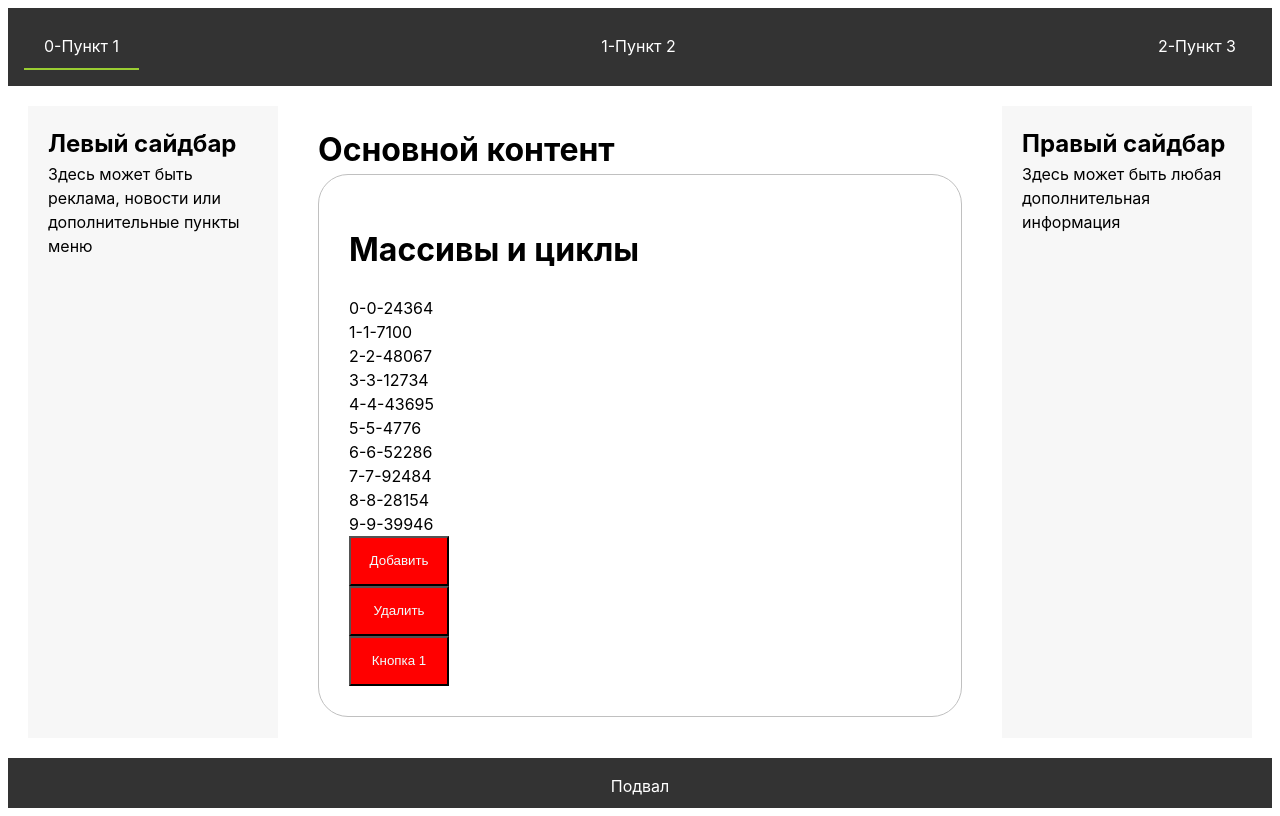
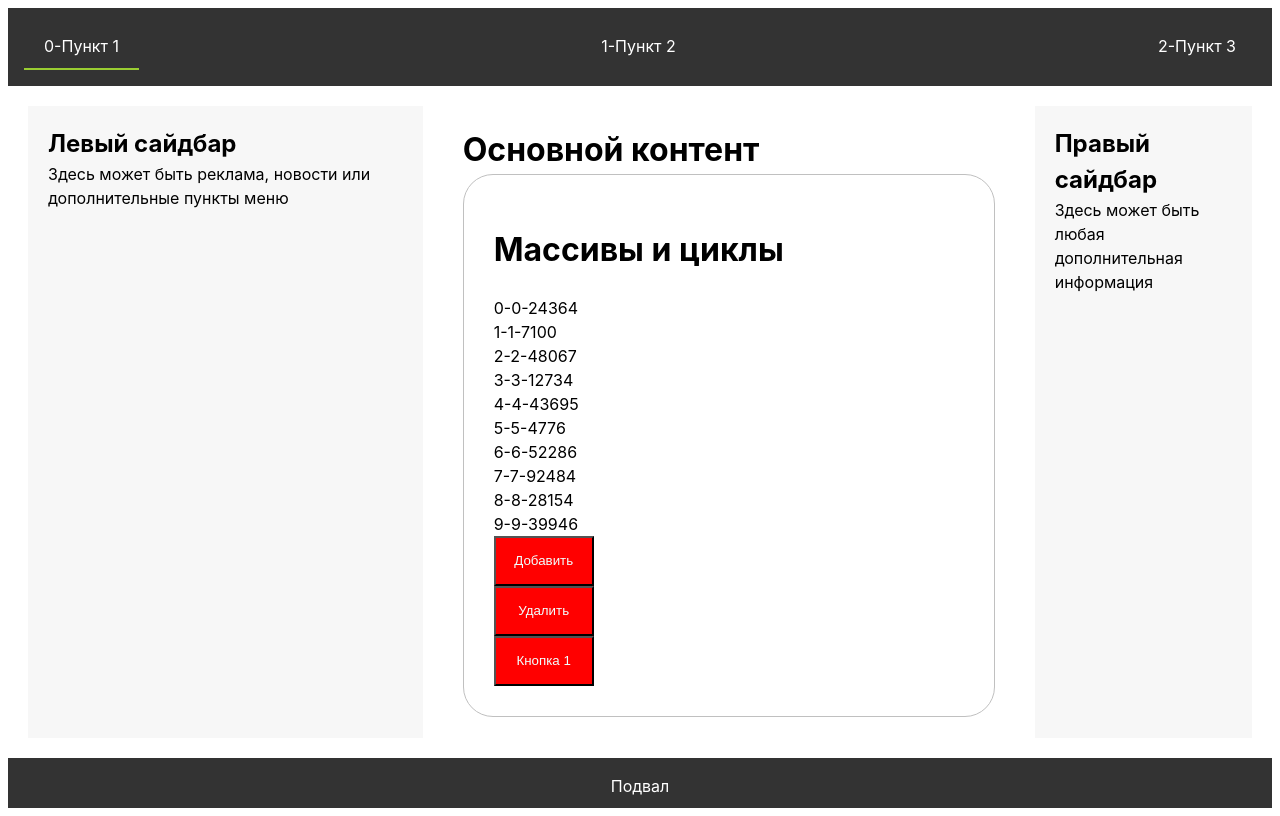
Before and after one commit to vlakondra/svelte_01, a Svelte app: page / in a window 1280 px wide. Built offline with nearby package versions, Linux system fonts and the light colour scheme.

Commit message:
russ app

```diff
--- a/src/App.svelte
+++ b/src/App.svelte
@@ -117,8 +117,8 @@
   }
 
   .left-sidebar {
-    flex: 1;
-    max-width: 250px;
+    flex: 2;
+    /* max-width: 250px; */
     margin-right: 20px;
     background-color: #f7f7f7;
     padding: 20px;
```
